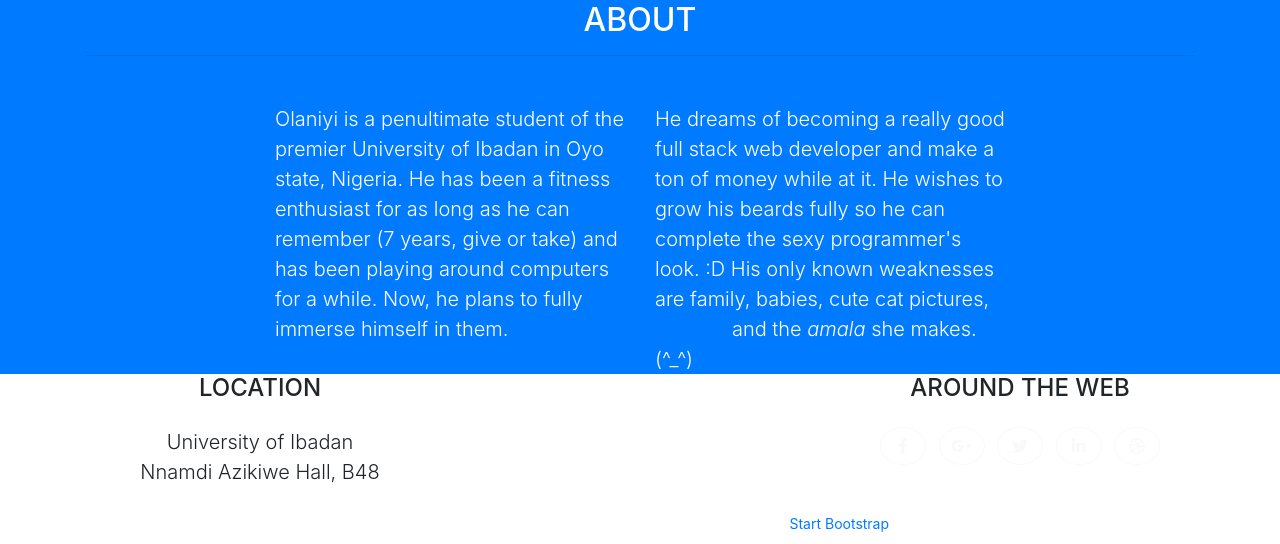
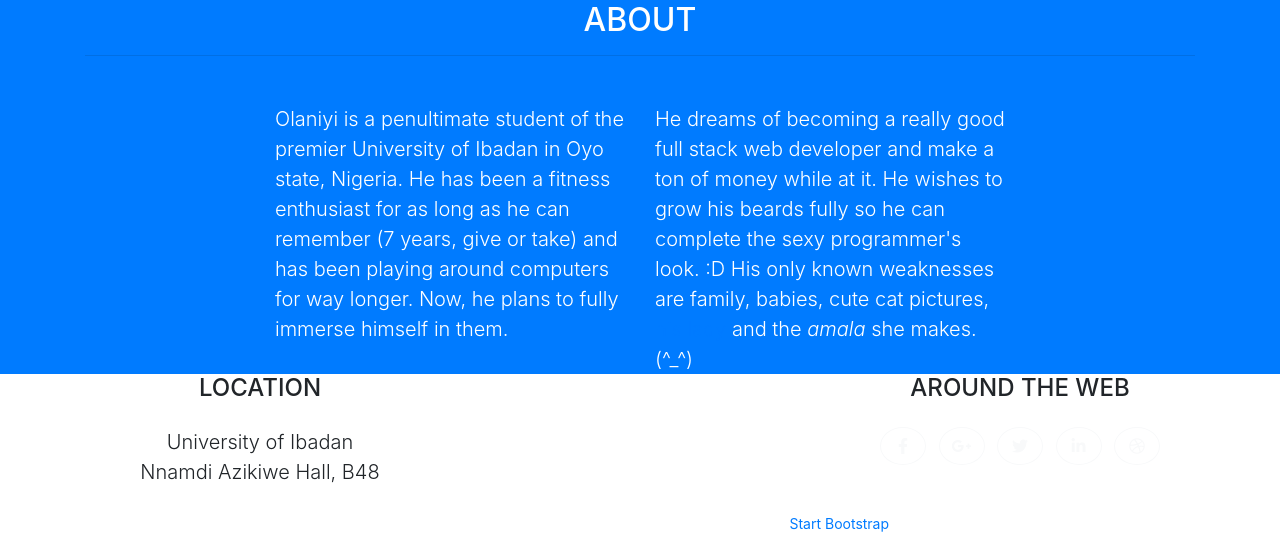
Before and after one commit to CEOlaniyi/my-portfolio, a Django app: page /about/ in a window 1280 px wide. Shown: the part 505-1049 px from the top of the page. Run offline with Django 3.2, Linux system fonts and the light colour scheme; some libraries are stand-ins or nearby versions.

Commit message:
Edit to about.html and index.html

```diff
--- a/templates/about.html
+++ b/templates/about.html
@@ -11,7 +11,7 @@
         <div class="row">
             <div class="col-lg-4 ml-auto">
                 <p class="lead mb-0">Olaniyi is a penultimate student of the premier University of Ibadan in Oyo state, Nigeria.
-                    He has been a fitness enthusiast for as long as he can remember (7 years, give or take) and has been playing around computers for a while.
+                    He has been a fitness enthusiast for as long as he can remember (7 years, give or take) and has been playing around computers for way longer.
                 Now, he plans to fully immerse himself in them.</p>
             </div>
             <div class="col-lg-4 mr-auto">
--- a/templates/index.html
+++ b/templates/index.html
@@ -81,7 +81,7 @@
           <div class="row">
               <div class="col-lg-4 ml-auto">
                   <p class="lead mb-0">Olaniyi is a penultimate student of the premier University of Ibadan in Oyo state, Nigeria.
-                      He has been a fitness enthusiast for as long as he can remember (7 years, give or take) and has been playing around computers for a while.
+                      He has been a fitness enthusiast for as long as he can remember (7 years, give or take) and has been playing around computers for way longer.
                   Now, he plans to fully immerse himself in them.</p>
               </div>
               <div class="col-lg-4 mr-auto">
```
